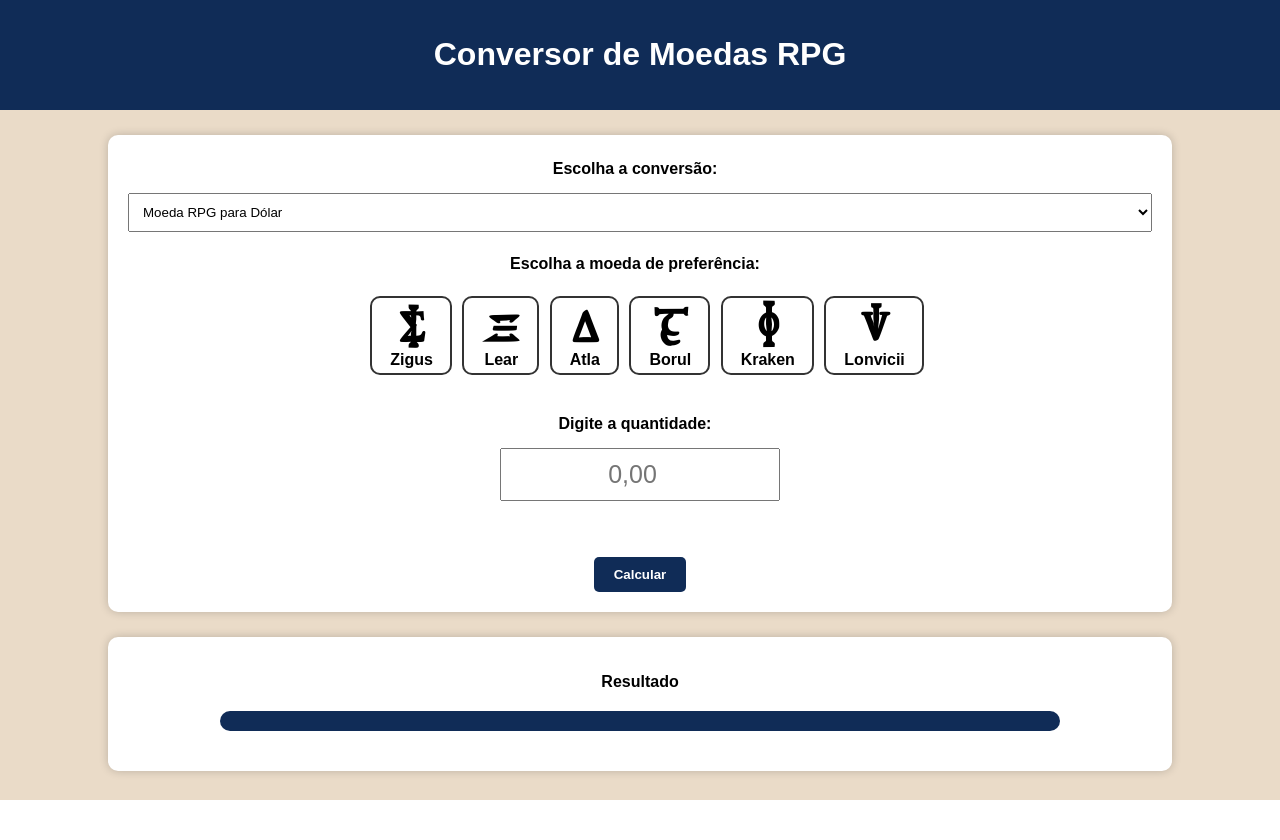
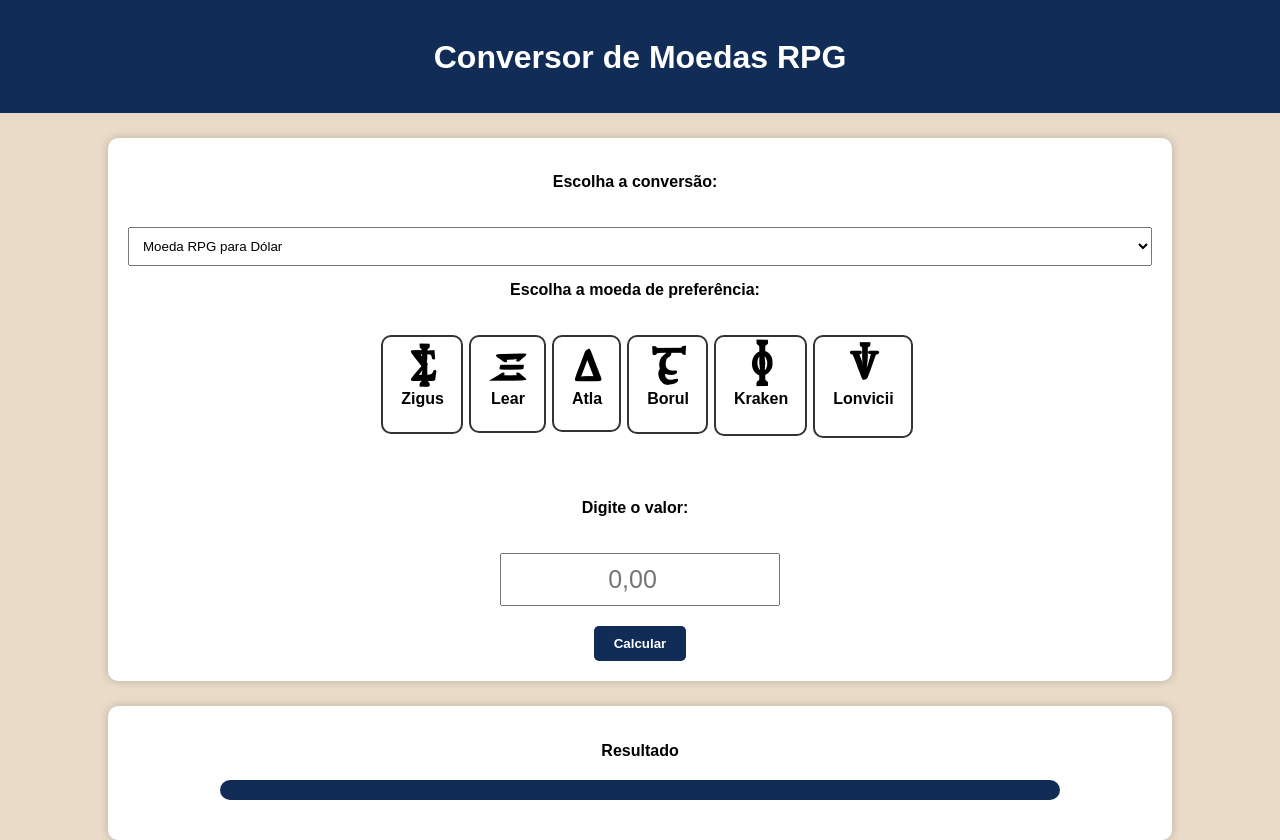
Before and after one commit to LudwigBeethoven/LudwigBeethoven.github.io, a PHP site: page / in a window 1280 px wide. Before the commit the page ends 800 px from the top, so only its background shows below. Run offline with PHP 8.4, Linux system fonts and the light colour scheme.

Commit message:
Ajuste na estilização

```diff
--- a/index.css
+++ b/index.css
@@ -28,6 +28,7 @@ header {
 
 h1 {
     color: #ffffff;
+    padding-top: 3px;
 }
 
 form {
@@ -74,6 +75,9 @@ label {
     margin-right: 10px;
     padding: 5px;
     border-radius: 5px;
+    margin-bottom: 2%;
+    margin-top: 1%;
+    text-align: center;
 }
 
 .qtd {
--- a/index.html
+++ b/index.html
@@ -23,9 +23,7 @@
             <option value="dolarParaMoeda">Dólar para Moeda RPG</option>
         </select>
 
-        <br><br>
-        <label>Escolha a moeda de preferência:</label>
-        <br><br>
+        <label >Escolha a moeda de preferência:</label>
 
         <main>
             <!-- Zigus -->
@@ -53,10 +51,9 @@
             <label for="lonvicii"><span class="coin-font">#</span><br>Lonvicii</label>
         </main>
 
-        <br><br>
-        <label for="quantidade">Digite a quantidade:</label>
+
+        <label for="quantidade">Digite o valor:</label>
         <input class="qtd" type="number" id="quantidade" step="0.01" placeholder="0,00">
-        <br><br>
         <button id="calcular">Calcular</button>
     </form>
     <form>
--- a/radiostyle.css
+++ b/radiostyle.css
@@ -1,7 +1,14 @@
+main{
+    display: flex;
+    flex-wrap: wrap;
+    justify-content: center;
+}
+
 input[type="radio"]+label {
     position: relative;
     padding-left: 30px;
     cursor: pointer;
+    margin-bottom: 7%;
 }
 
 input[type="radio"]+label::before {
@@ -10,14 +17,15 @@ input[type="radio"]+label::before {
     left: 10px;
     top: 0;
     width: 100%;
-    height: 75px;
+    height: 5rem;
     border: 2px solid #333;
     background-color: #ffffff00;
     border-radius: 10px;
+    padding-bottom: 20%;
 }
 
 input[type="radio"]:checked+label::before {
-    border-color: #009b15;
+    border: 3px solid #009b15;
     background-color: #007bff00;
 }
 
```
